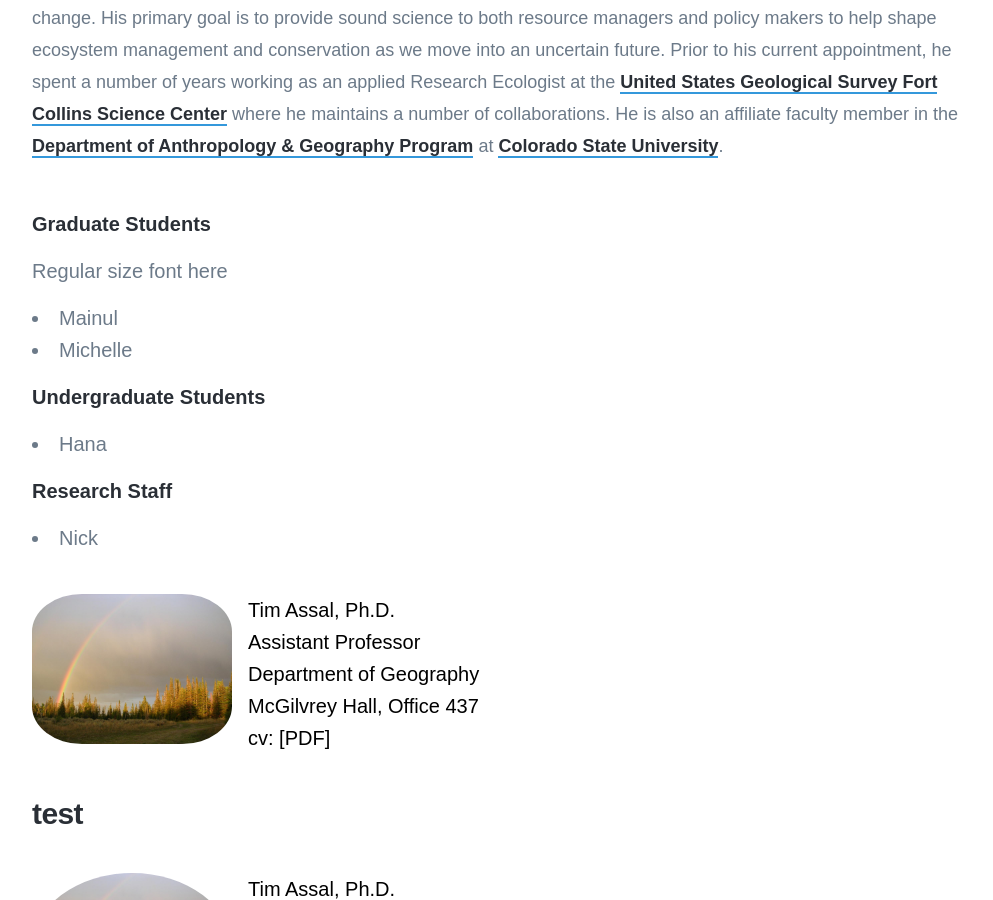
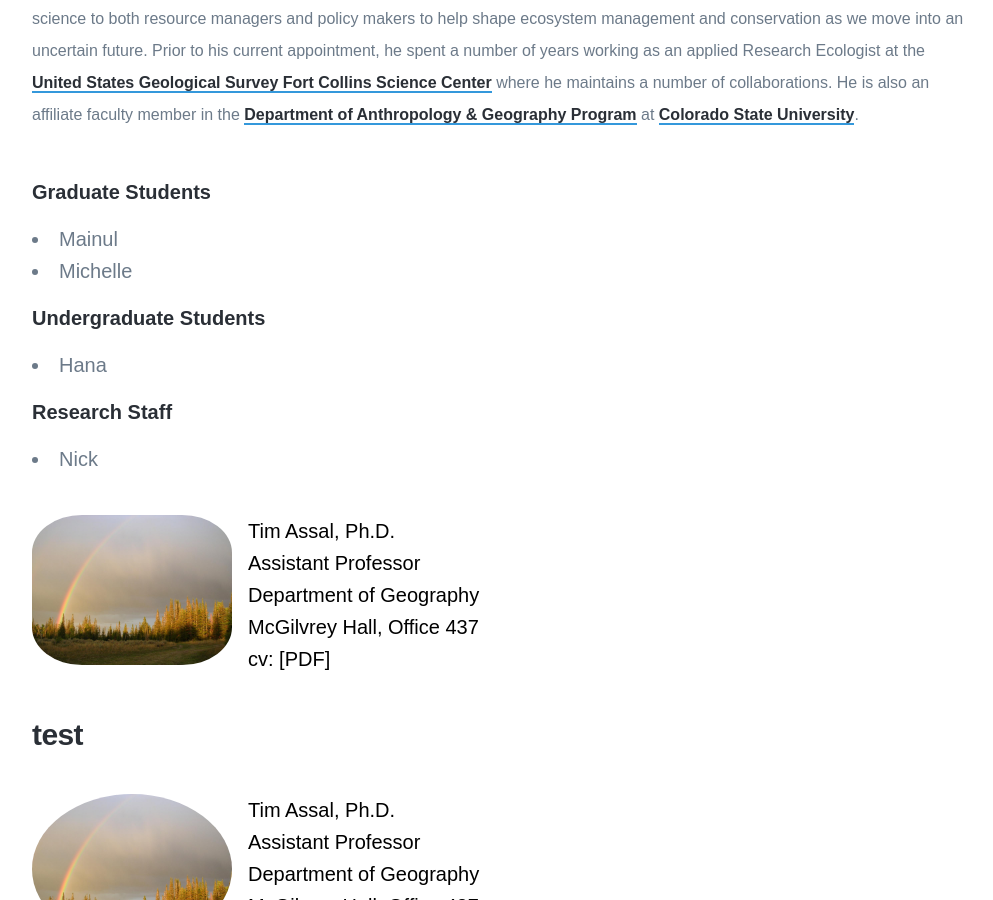
Before and after one commit to tjassal/tjassal.github.io, a Jekyll site: the page built from _pages/people.md, in a window 1280 px wide and 900 px high, scrolled down 1038 px. Shown: the whole window, without its empty margins (138-1131 px from the left). Built offline with Jekyll 4.4.1, drawn with Linux system fonts in a browser that asks for light colours; nearby versions of some CDN libraries; some web fonts are replaced.

Commit message:
Update people.md

```diff
--- a/_pages/people.md
+++ b/_pages/people.md
@@ -20,12 +20,11 @@
 
 {% include socials.html %}
 
-<span style="font-size:18px">Tim is a biogeographer, spatial ecologist, and applied remote sensing scientist studying the effects of disturbance on forest and shrubland ecosystems. He combines field studies, satellite sensors, and computer modeling to identify when, where and why change took place – typically through a measure of the rate and pattern of environmental change. His primary goal is to provide sound science to both resource managers and policy makers to help shape ecosystem management and conservation as we move into an uncertain future. Prior to his current appointment, he spent a number of years working as an applied Research Ecologist at the [United States Geological Survey Fort Collins Science Center](https://www.usgs.gov/centers/fort) where he maintains a number of collaborations. He is also an affiliate faculty member in the [Department of Anthropology & Geography Program](https://anthgr.colostate.edu/) at [Colorado State University](https://www.colostate.edu/).</span>
+<span style="font-size:16px">Tim is a biogeographer, spatial ecologist, and applied remote sensing scientist studying the effects of disturbance on forest and shrubland ecosystems. He combines field studies, satellite sensors, and computer modeling to identify when, where and why change took place – typically through a measure of the rate and pattern of environmental change. His primary goal is to provide sound science to both resource managers and policy makers to help shape ecosystem management and conservation as we move into an uncertain future. Prior to his current appointment, he spent a number of years working as an applied Research Ecologist at the [United States Geological Survey Fort Collins Science Center](https://www.usgs.gov/centers/fort) where he maintains a number of collaborations. He is also an affiliate faculty member in the [Department of Anthropology & Geography Program](https://anthgr.colostate.edu/) at [Colorado State University](https://www.colostate.edu/).</span>
 <br>
 <br>
 
 ##### Graduate Students
-Regular size font here
 
 * Mainul
 * Michelle
```
